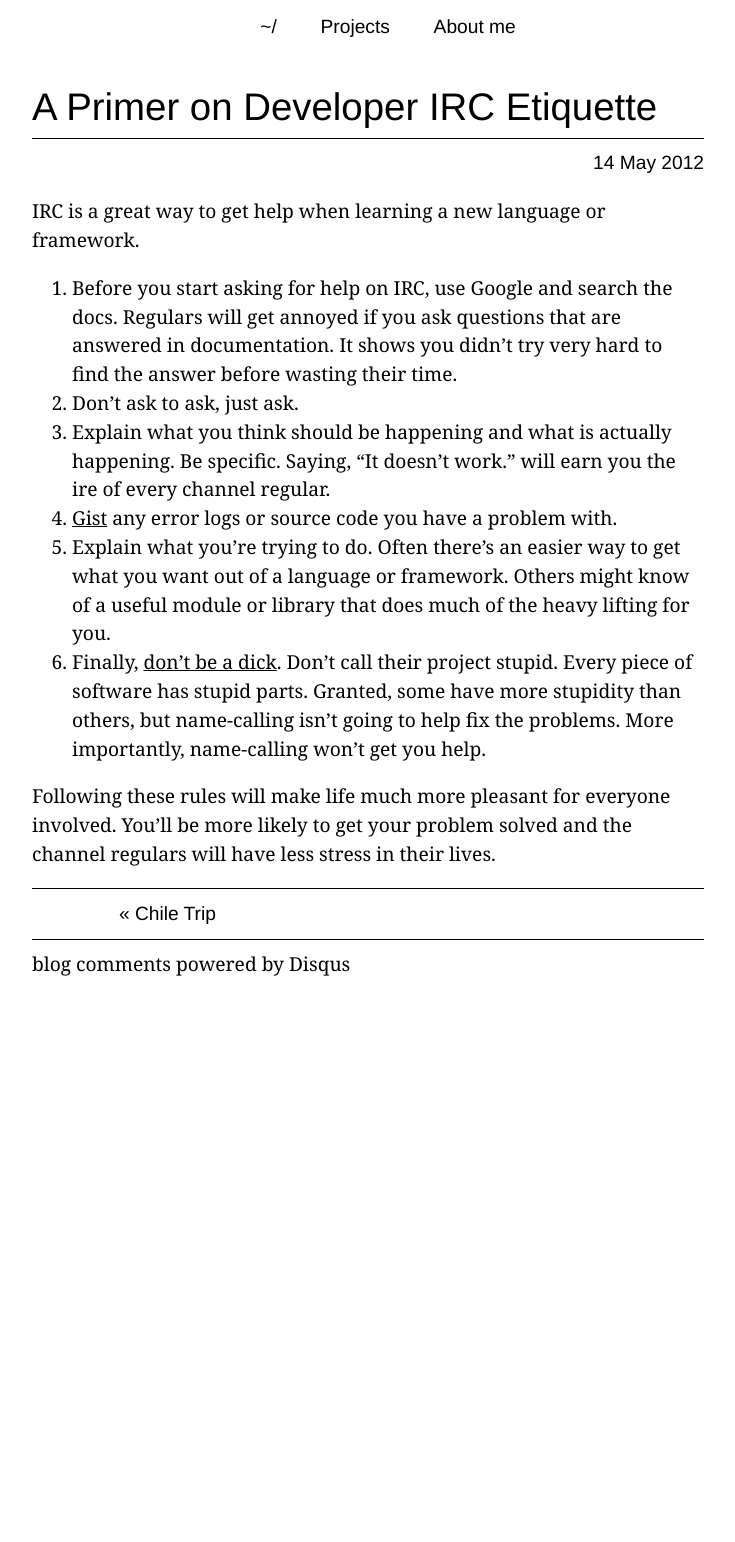
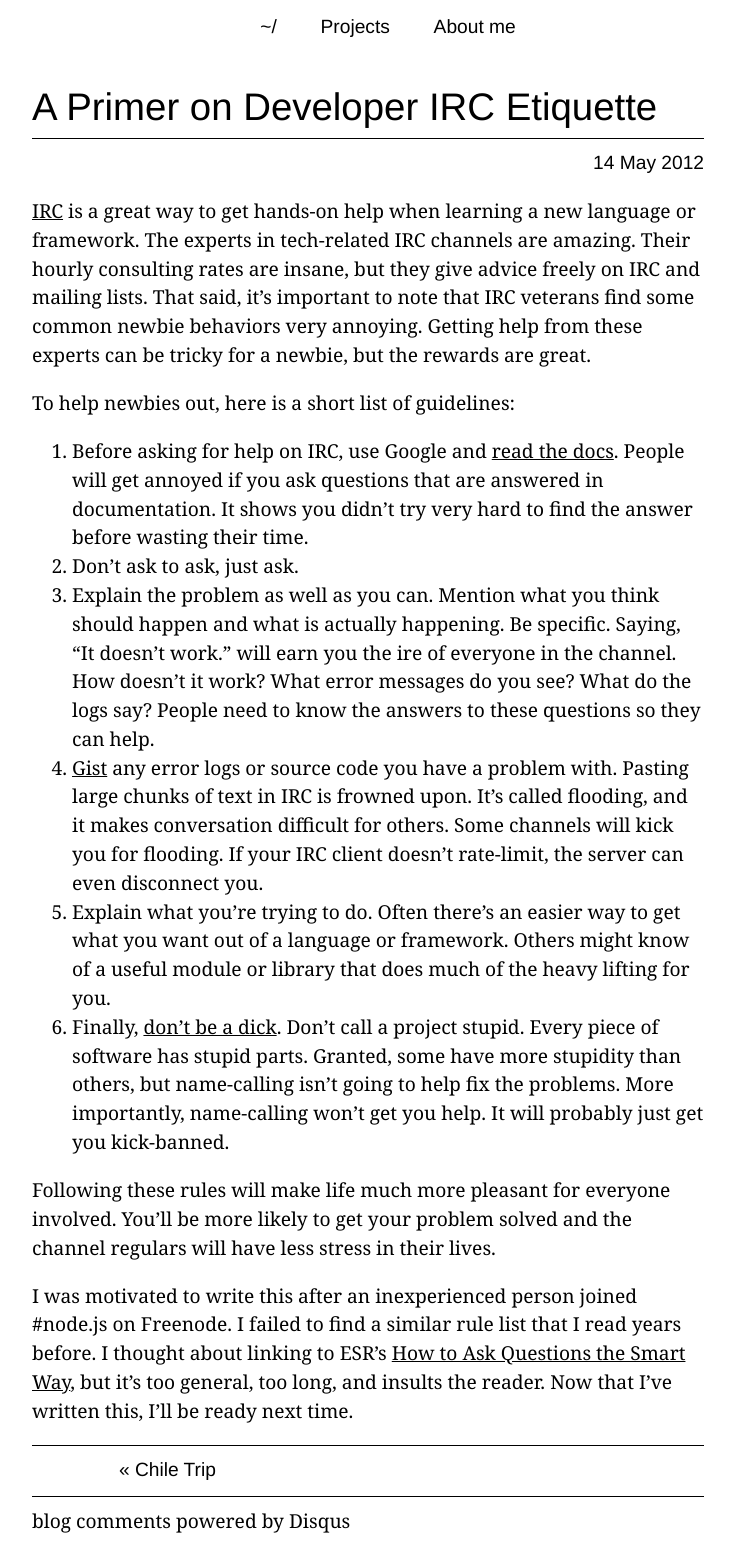
Before and after one commit to ggreer/geoff.greer.fm, a Jekyll site: the page built from _posts/2012-05-15-developer-irc-etiquette.md, in a window 1280 px wide. Shown: the whole page, without its empty margins (272-1007 px from the left). Built offline with Jekyll 4.4.1, drawn with Linux system fonts in a browser that asks for light colours; comment, search, counter and statistics services are not loaded; before the commit the page ends 985 px from its top, so only the background shows below that.

Commit message:
Progress

```diff
--- a/_posts/2012-05-15-developer-irc-etiquette.md
+++ b/_posts/2012-05-15-developer-irc-etiquette.md
@@ -6,17 +6,19 @@ status: draft
 title: A Primer on Developer IRC Etiquette
 categories:
 - Computers
-- Programming
 ---
 
-IRC is a great way to get help when learning a new language or framework.
+[IRC](http://en.wikipedia.org/wiki/Internet_Relay_Chat) is a great way to get hands-on help when learning a new language or framework. The experts in tech-related IRC channels are amazing. Their hourly consulting rates are insane, but they give advice freely on IRC and mailing lists. That said, it's important to note that IRC veterans find some common newbie behaviors very annoying. Getting help from these experts can be tricky for a newbie, but the rewards are great.
 
+To help newbies out, here is a short list of guidelines:
 
-1. Before you start asking for help on IRC, use Google and search the docs. Regulars will get annoyed if you ask questions that are answered in documentation. It shows you didn't try very hard to find the answer before wasting their time.
+1. Before asking for help on IRC, use Google and [read the docs](http://en.wikipedia.org/wiki/RTFM). People will get annoyed if you ask questions that are answered in documentation. It shows you didn't try very hard to find the answer before wasting their time.
 2. Don't ask to ask, just ask.
-3. Explain what you think should be happening and what is actually happening. Be specific. Saying, "It doesn't work." will earn you the ire of every channel regular.
-4. [Gist](https://gist.github.com/) any error logs or source code you have a problem with.
+3. Explain the problem as well as you can. Mention what you think should happen and what is actually happening. Be specific. Saying, "It doesn't work." will earn you the ire of everyone in the channel. How doesn't it work? What error messages do you see? What do the logs say? People need to know the answers to these questions so they can help.
+4. [Gist](https://gist.github.com/) any error logs or source code you have a problem with. Pasting large chunks of text in IRC is frowned upon. It's called flooding, and it makes conversation difficult for others. Some channels will kick you for flooding. If your IRC client doesn't rate-limit, the server can even disconnect you.
 5. Explain what you're trying to do. Often there's an easier way to get what you want out of a language or framework. Others might know of a useful module or library that does much of the heavy lifting for you.
-6. Finally, [don't be a dick](http://meta.wikimedia.org/wiki/Don%27t_be_a_dick). Don't call their project stupid. Every piece of software has stupid parts. Granted, some have more stupidity than others, but name-calling isn't going to help fix the problems. More importantly, name-calling won't get you help.
+6. Finally, [don't be a dick](http://meta.wikimedia.org/wiki/Don%27t_be_a_dick). Don't call a project stupid. Every piece of software has stupid parts. Granted, some have more stupidity than others, but name-calling isn't going to help fix the problems. More importantly, name-calling won't get you help. It will probably just get you kick-banned.
 
 Following these rules will make life much more pleasant for everyone involved. You'll be more likely to get your problem solved and the channel regulars will have less stress in their lives.
+
+I was motivated to write this after an inexperienced person joined #node.js on Freenode. I failed to find a similar rule list that I read years before. I thought about linking to ESR's [How to Ask Questions the Smart Way](http://www.catb.org/~esr/faqs/smart-questions.html), but it's too general, too long, and insults the reader. Now that I've written this, I'll be ready next time.
```
